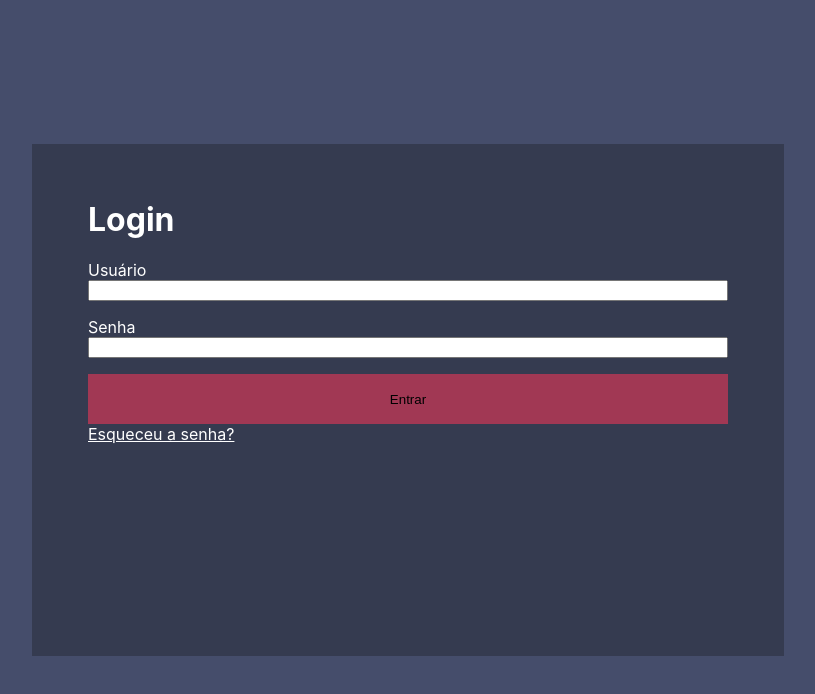
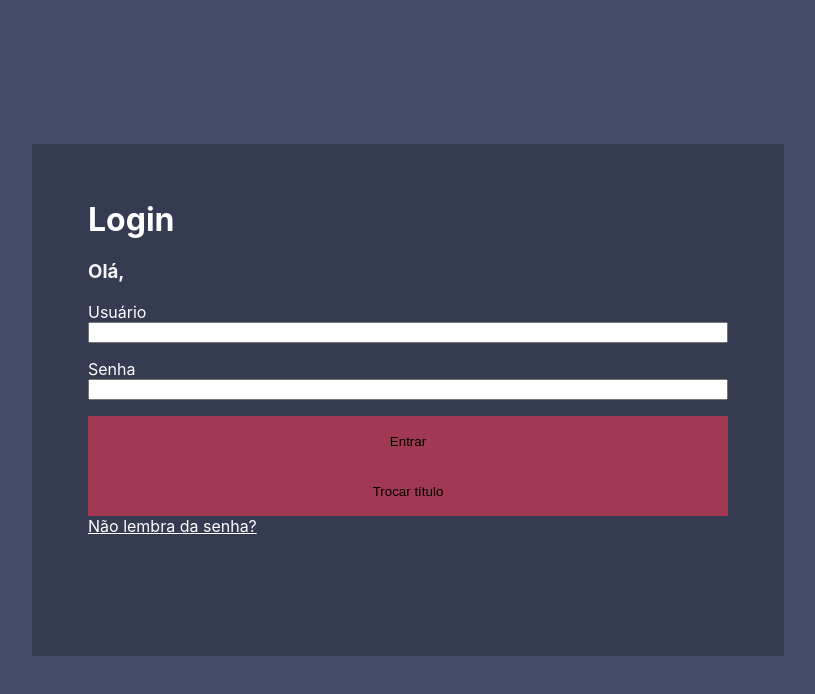
Before and after one commit to GisellePiasetzki/OiDevs-React-modulo-5, a React (Create React App) app: page / in a window 1280 px wide. Shown: the top 694 px of the page, without its empty margins (232-1047 px from the left). Built offline with nearby package versions, Linux system fonts and the light colour scheme.

Commit message:
adiciona exercício proposto na aula 5

```diff
--- a/package.json
+++ b/package.json
@@ -6,6 +6,7 @@
     "@testing-library/jest-dom": "^5.16.5",
     "@testing-library/react": "^13.4.0",
     "@testing-library/user-event": "^13.5.0",
+    "prop-types": "^15.8.1",
     "react": "^18.2.0",
     "react-dom": "^18.2.0",
     "react-router-dom": "^6.6.2",
--- a/src/App.js
+++ b/src/App.js
@@ -3,7 +3,7 @@ import Login from './pages/Login/index.jsx';
 import Home from './pages/Home/index.jsx';
 
 
-function App() {
+const App = () => {
   return (
     <Router>
       <Routes>
@@ -11,8 +11,6 @@ function App() {
         <Route path="/home" element={<Home/>}></Route>
       </Routes>
     </Router>
-
-
   );
 }
 
--- a/src/components/Button/index.js
+++ b/src/components/Button/index.js
@@ -1,13 +1,22 @@
+import PropTypes from 'prop-types';
 
-function Button({redirecionar, texto}){
+const Button = ({aoClicar, texto}) => {
     return (
 
        <button
-       onClick={redirecionar}
+       onClick={aoClicar}
        >{texto}</button>
 
 
     )
 }
+Button.propTypes = {
+    texto: PropTypes.string.isRequired,
+    aoClicar: PropTypes.func
+}
+
+Button.defaultProps = {
+    texto:"Entrar",
+}
 
 export default Button;
--- a/src/components/Input/index.js
+++ b/src/components/Input/index.js
@@ -1,11 +1,20 @@
+import PropTypes from 'prop-types';
 
-function Input(props){
+const Input = ({label, type, valor, onChange}) => {
     return (
         <div className="inputs">
-        <label for="input">{props.label}</label>
-        <input name="input"/>
+        <label for="input">{label}</label>
+        <input name="input" type={type} onChange={onChange} value={valor}/>
         </div>
     )
 }
 
+Input.propTypes = {
+    label: PropTypes.string,
+};
+
+Input.defaultProps = {
+    label:"Usuário",
+}
+
 export default Input;
--- a/src/components/Link/index.js
+++ b/src/components/Link/index.js
@@ -1,6 +1,15 @@
+import PropTypes from 'prop-types';
 
-function Link({texto, link}){
+const Link = ({texto, link}) => {
     return <a href={link} target="blank" className="senha"> {texto}</a>
 }
 
+Link.propTypes = {
+    texto: PropTypes.string,
+}
+Link.defaultProps = {
+    texto: "Não lembra da senha?",
+    link : "https://www.google.com/"
+}
+
 export default Link;
--- /dev/null
+++ b/src/components/Subtitle/index.jsx
@@ -0,0 +1,6 @@
+const SubTitle = ({texto}) => {
+    return <h3 >Olá, {texto} </h3>
+}
+
+
+export default SubTitle;
--- a/src/components/Title/index.js
+++ b/src/components/Title/index.js
@@ -1,6 +1,15 @@
+import PropTypes from 'prop-types';
 
-function Title(props){
-    return<h1>{props.title}</h1>
+const Title = ({title}) => {
+    return<h1>{title}</h1>
 }
 
+Title.propTypes = {
+    title: PropTypes.string,
+}
+
+Title.defaultProps = {
+    title: "Início",
+
+}
 export default Title;
--- a/src/pages/Home/index.jsx
+++ b/src/pages/Home/index.jsx
@@ -1,7 +1,7 @@
 import {useNavigate} from "react-router-dom";
 
-function Home () {
-    const navigate = useNavigate();
+const Home = () => {
+  const navigate = useNavigate();
 
     function voltarLogin(){
         navigate("/")
--- a/src/pages/Login/index.jsx
+++ b/src/pages/Login/index.jsx
@@ -4,27 +4,44 @@ import Input from '../../components/Input/index.js';
 import Button from '../../components/Button/index.js';
 import Link from '../../components/Link/index.js';
 import {useNavigate} from "react-router-dom";
+import SubTitle from '../../components/Subtitle';
+import {useState} from 'react';
 
-function Login() {
+const Login = () => {
     const navigate = useNavigate();
+    const [title, setTitle] = useState("Login")
 
-    function vaParaHome(){
+    const [subTitle, setSubTitle] = useState ("")
+
+    const mudarTitulo = () => {
+        setTitle("Home")
+    }
+
+    const vaParaHome = () => {
         navigate("/home")
     }
 
+    const apareceNome = (event) => {
+        setSubTitle(event.target.value)
+    }
     return (
 
         <div className="container">
-            <Title title="Login"/>
-            <Input label="Usuário"/>
+            <Title title={title}/>
+            <SubTitle texto={subTitle}/>
+            <Input label="Usuário" value={SubTitle} onChange={apareceNome}/>
             <Input label="Senha"/>
             <Button
             texto="Entrar"
-            redirecionar={vaParaHome}
+            aoClicar={vaParaHome}
             />
-            <Link link="https://www.google.com/" texto="Esqueceu a senha?" />
+             <Button
+            texto="Trocar título"
+            aoClicar={mudarTitulo}
+            />
+            <Link />
         </div>
     );
-  }
+}
 
-  export default Login;
+export default Login;
--- a/src/pages/Login/styles.css
+++ b/src/pages/Login/styles.css
@@ -28,3 +28,7 @@
   .senha{
     color: white;
   }
+
+  h3 {
+    color: whitesmoke;
+  }
```
Also changed, not shown: 1 other file (tests, documents, lock files or other folders).
